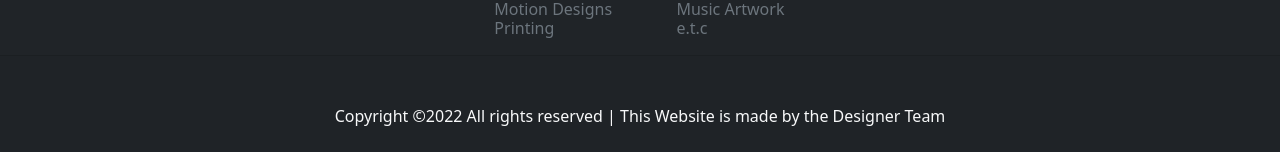
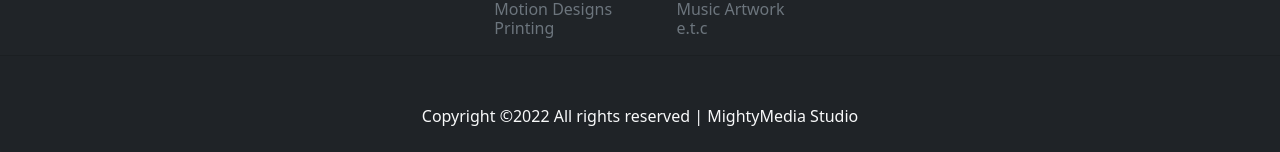
Before and after one commit to Oluwaseun-Ara/MigtyMedia, a plain HTML site: page index.html in a window 1280 px wide. Shown: the part 5429-5581 px from the top of the page. Drawn offline with nearby package versions, Linux system fonts and the light colour scheme.

Commit message:
Update index.html

```diff
--- a/index.html
+++ b/index.html
@@ -619,8 +619,7 @@
         </div>
       </section>
       <p class="card-footer text-light text-center pt-5 mb-0 pb-4 mx-auto">
-        Copyright &copy;2022 All rights reserved | This Website is made by the
-        Designer Team
+        Copyright &copy;2022 All rights reserved | MightyMedia Studio
       </p>
     </footer>
   </body>
```
